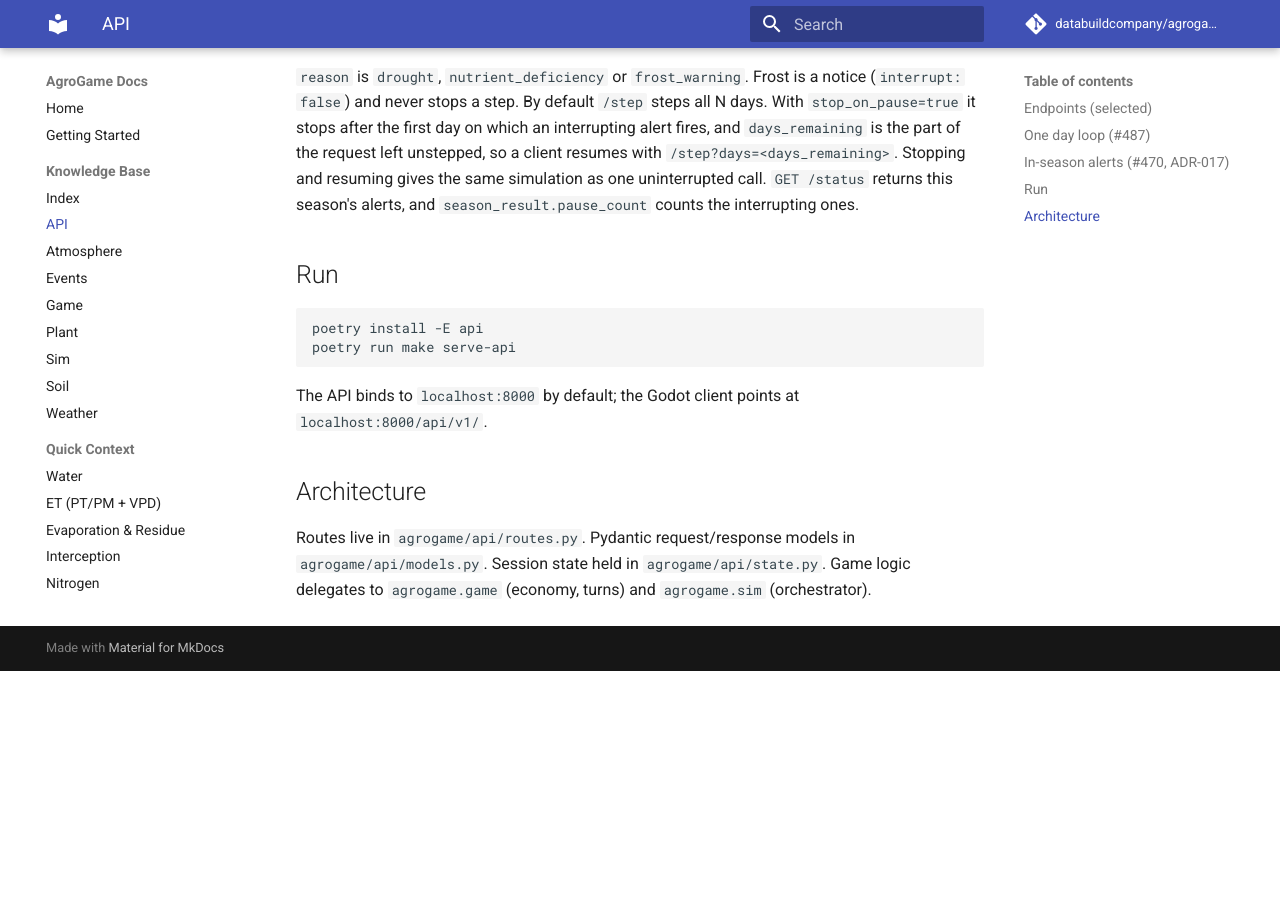
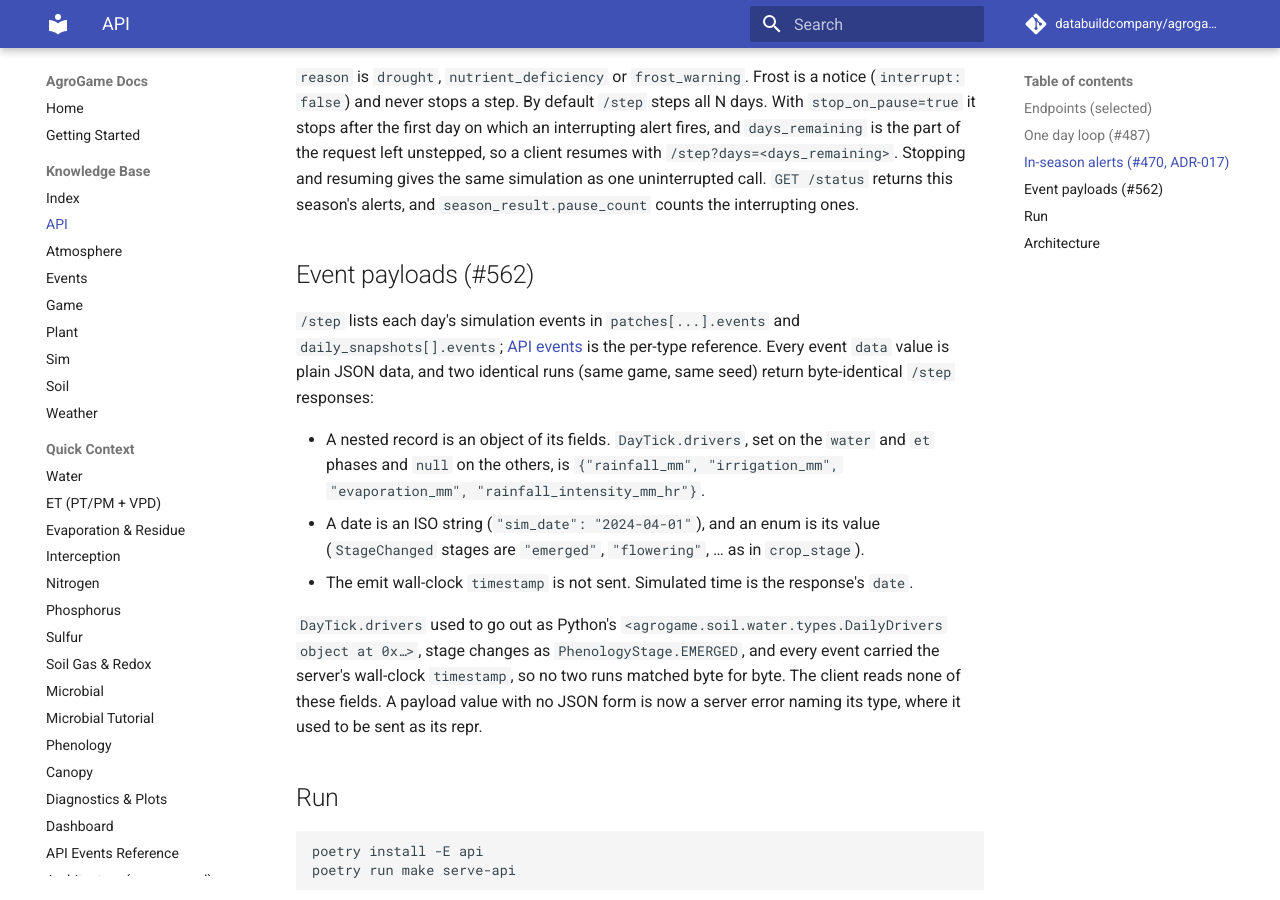
Before and after one commit to gedejong/agrogame, an MkDocs documentation site: the page built from docs/api.md, in a window 1280 px wide and 900 px high, scrolled down 2110 px. Built offline with MkDocs 1.6.1 and Material for MkDocs 9.7.7, drawn with Linux system fonts in a browser that asks for light colours; comment, search, counter and statistics services are not loaded; before the commit the page ends 2781 px from its top, so only the background shows below that.

Commit message:
docs(#562): document /step event payload serialisation
docs/api.md gains an event-payloads section; api-events.md drops the
always-present timestamp note, lists StageChanged's stage values and
adds DayTick with its drivers object.

Co-Authored-By: Claude Opus 5.5 <noreply@anthropic.com>

````diff
--- a/docs/api.md
+++ b/docs/api.md
@@ -114,6 +114,29 @@ resuming gives the same simulation as one uninterrupted call. `GET /status`
 returns this season's alerts, and `season_result.pause_count` counts the
 interrupting ones.
 
+## Event payloads (#562)
+
+`/step` lists each day's simulation events in `patches[...].events` and
+`daily_snapshots[].events`; [API events](api-events.md) is the per-type
+reference. Every event `data` value is plain JSON data, and two identical runs
+(same game, same seed) return byte-identical `/step` responses:
+
+- A nested record is an object of its fields. `DayTick.drivers`, set on the
+  `water` and `et` phases and `null` on the others, is
+  `{"rainfall_mm", "irrigation_mm", "evaporation_mm", "rainfall_intensity_mm_hr"}`.
+- A date is an ISO string (`"sim_date": "2024-04-01"`), and an enum is its
+  value (`StageChanged` stages are `"emerged"`, `"flowering"`, … as in
+  `crop_stage`).
+- The emit wall-clock `timestamp` is not sent. Simulated time is the
+  response's `date`.
+
+`DayTick.drivers` used to go out as Python's
+`<agrogame.soil.water.types.DailyDrivers object at 0x…>`, stage changes as
+`PhenologyStage.EMERGED`, and every event carried the server's wall-clock
+`timestamp`, so no two runs matched byte for byte. The client reads none of
+these fields. A payload value with no JSON form is now a server error naming
+its type, where it used to be sent as its repr.
+
 ## Run
 
 ```bash
````
Also changed, not shown: docs/api-events.md (+12 -2 lines).
